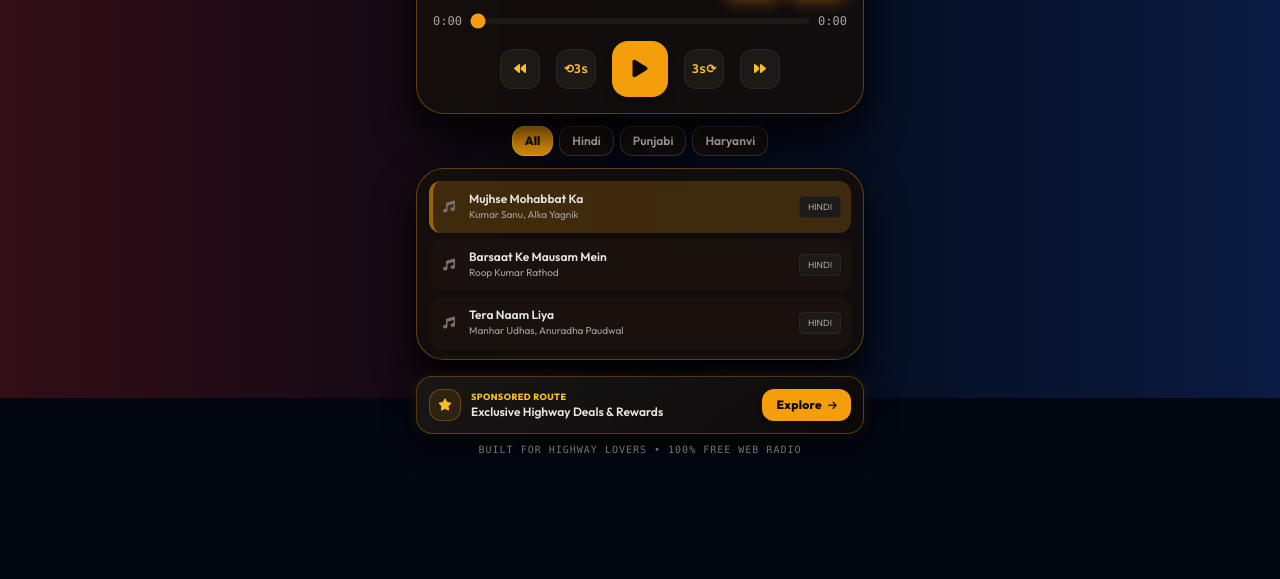
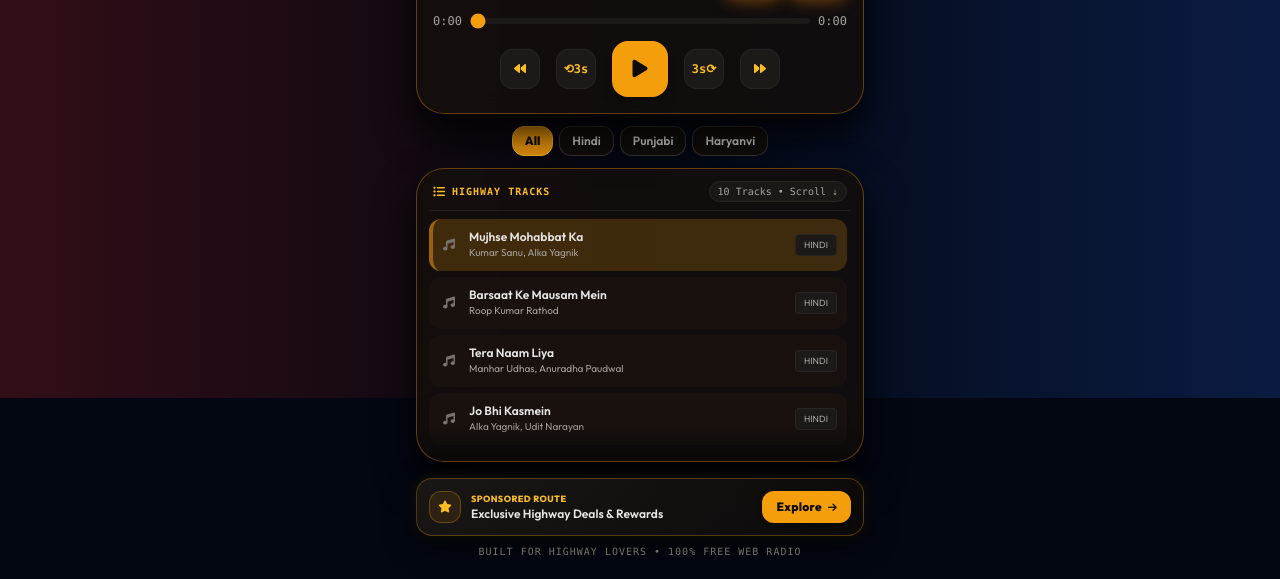
Before and after one commit to nayakjaswant304-dotcom/bus-driver-playlist, a plain HTML site: page index.html in a window 1280 px wide. Shown: the part 402-981 px from the top of the page. Before the commit the page ends 879 px from the top, so only its background shows below. Drawn offline with nearby package versions, Linux system fonts and the light colour scheme.

Commit message:
Update index.html

```diff
--- a/index.html
+++ b/index.html
@@ -70,7 +70,7 @@
       transform: scale(0.95);
     }
 
-    /* Playlist item styling */
+    /* Playlist Item Styling */
     .track-item {
       transition: all 0.2s;
       border-left: 4px solid transparent;
@@ -82,16 +82,46 @@
       border-color: rgba(245, 158, 11, 0.5);
     }
 
-    /* Custom Scrollbar */
+    /* IMPROVED PLAYLIST CONTAINER & SCROLLBAR */
+    .playlist-drawer-wrapper {
+      position: relative;
+    }
+
+    /* Height set to 230px so the 4th item peeks out partially */
+    .scroll-playlist {
+      height: 230px;
+      overflow-y: auto;
+      scrollbar-width: thin;
+      scrollbar-color: #d97706 #16100c;
+      -webkit-overflow-scrolling: touch;
+    }
+
     .scroll-playlist::-webkit-scrollbar {
-      width: 5px;
+      width: 6px;
+      display: block;
     }
     .scroll-playlist::-webkit-scrollbar-track {
-      background: #16100c;
+      background: rgba(22, 16, 12, 0.8);
+      border-radius: 10px;
     }
     .scroll-playlist::-webkit-scrollbar-thumb {
-      background: #d97706;
+      background: linear-gradient(180deg, #f59e0b, #b45309);
       border-radius: 10px;
+      border: 1px solid rgba(254, 243, 199, 0.3);
+    }
+
+    /* Bottom Fade Shadow Mask to signal scrollable content below */
+    .playlist-scroll-hint {
+      position: absolute;
+      bottom: 0;
+      left: 0;
+      right: 0;
+      height: 35px;
+      background: linear-gradient(180deg, transparent 0%, rgba(12, 10, 9, 0.95) 100%);
+      pointer-events: none;
+      border-bottom-left-radius: 1.75rem;
+      border-bottom-right-radius: 1.75rem;
+      transition: opacity 0.3s ease;
     }
 
     .cat-pill {
@@ -106,7 +136,7 @@
       border-color: #fbbf24;
     }
 
-    /* Bottom Premium Metallic Ad Box */
+    /* Bottom Metallic Ad Box */
     .bottom-ad-card {
       background: linear-gradient(145deg, rgba(28, 25, 23, 0.9), rgba(12, 10, 9, 0.95));
       border: 1px solid rgba(245, 158, 11, 0.3);
@@ -225,10 +255,28 @@
       <button data-cat="haryanvi" class="cat-pill px-3 py-1.5 rounded-xl text-xs font-semibold text-stone-300">Haryanvi</button>
     </div>
 
-    <!-- PLAYLIST DRAWER -->
-    <div class="dashboard-card p-3 max-h-48 overflow-y-auto scroll-playlist" id="playlistContainer">
-      <div id="trackList" class="flex flex-col gap-1.5">
-        <!-- Injected via JS -->
+    <!-- PLAYLIST DRAWER WITH SCROLL INDICATORS -->
+    <div class="playlist-drawer-wrapper">
+      <div class="dashboard-card p-3 flex flex-col gap-2 relative">
+        <!-- Playlist Header Badge -->
+        <div class="flex items-center justify-between px-1 border-b border-stone-800/80 pb-2">
+          <span class="text-[10px] font-mono tracking-widest text-amber-400 uppercase font-bold flex items-center gap-1.5">
+            <i class="fas fa-list-ul text-xs"></i> Highway Tracks
+          </span>
+          <span id="trackCountBadge" class="text-[10px] font-mono text-stone-400 flex items-center gap-1 bg-stone-900/90 px-2 py-0.5 rounded-full border border-stone-800">
+            10 Tracks • Scroll ⇣
+          </span>
+        </div>
+
+        <!-- Scrollable Track List Area -->
+        <div class="scroll-playlist pr-1" id="playlistContainer">
+          <div id="trackList" class="flex flex-col gap-1.5 pb-3">
+            <!-- Injected via JS -->
+          </div>
+        </div>
+
+        <!-- Dynamic Bottom Fade Gradient Overlay -->
+        <div id="scrollHintOverlay" class="playlist-scroll-hint"></div>
       </div>
     </div>
 
@@ -338,6 +386,9 @@
       const currentTimeSpan = document.getElementById('currentTime');
       const durationSpan = document.getElementById('duration');
       const trackListContainer = document.getElementById('trackList');
+      const playlistContainer = document.getElementById('playlistContainer');
+      const scrollHintOverlay = document.getElementById('scrollHintOverlay');
+      const trackCountBadge = document.getElementById('trackCountBadge');
       const categoryButtons = document.querySelectorAll('.cat-pill');
 
       const horn1Btn = document.getElementById('horn1Btn');
@@ -362,11 +413,20 @@
             filteredIndices.push(idx);
           }
         });
+
+        // Update badge text dynamically
+        if (trackCountBadge) {
+          trackCountBadge.innerHTML = filteredIndices.length > 3
+            ? `${filteredIndices.length} Tracks • Scroll ⇣`
+            : `${filteredIndices.length} Tracks`;
+        }
+
         if (filteredIndices.length > 0 && !filteredIndices.includes(currentTrackIndex)) {
           currentTrackIndex = filteredIndices[0];
           loadTrack(currentTrackIndex, false);
         }
         renderTrackList();
+        checkScrollOverlay();
       }
 
       function renderTrackList() {
@@ -403,6 +463,22 @@
           });
           trackListContainer.appendChild(div);
         });
+      }
+
+      function checkScrollOverlay() {
+        if (!playlistContainer || !scrollHintOverlay) return;
+        const isScrollable = playlistContainer.scrollHeight > playlistContainer.clientHeight;
+        const isAtBottom = playlistContainer.scrollHeight - playlistContainer.scrollTop <= playlistContainer.clientHeight + 10;
+
+        if (isScrollable && !isAtBottom) {
+          scrollHintOverlay.style.opacity = '1';
+        } else {
+          scrollHintOverlay.style.opacity = '0';
+        }
+      }
+
+      if (playlistContainer) {
+        playlistContainer.addEventListener('scroll', checkScrollOverlay);
       }
 
       function loadTrack(index, autoPlay = false) {
@@ -521,7 +597,7 @@
         });
       });
 
-      // Exclusive Horn Audio Handlers (Stops playing horn before starting new one)
+      // Exclusive Horn Audio Handlers
       horn1Btn.addEventListener('click', () => {
         hornAudio2.pause();
         hornAudio2.currentTime = 0;
```
